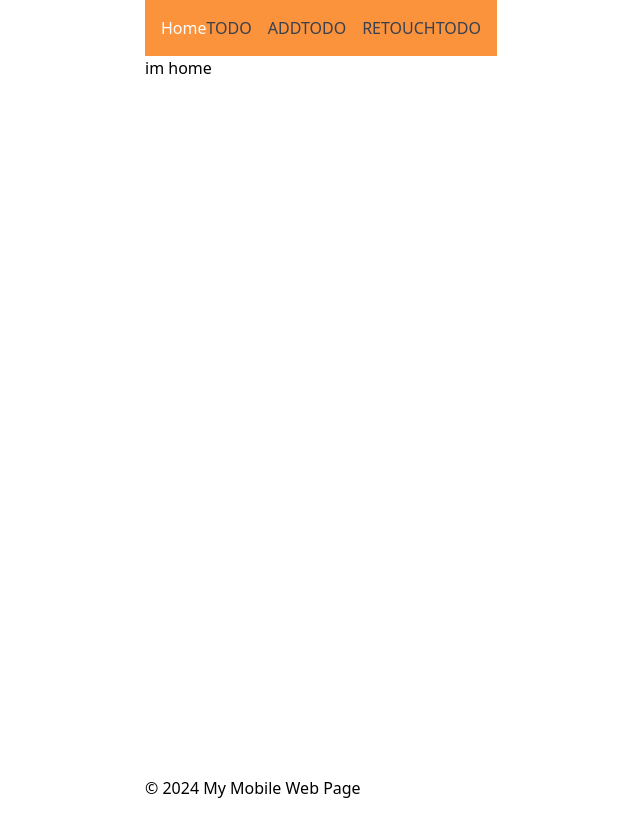
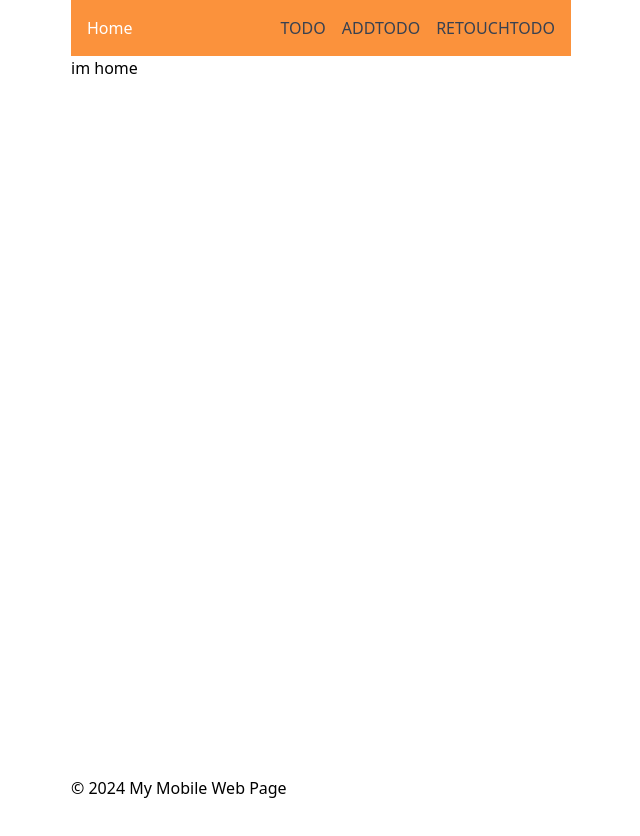
Before and after one commit to yeomdogyeong/Nextjs14, a Next.js app: page / in a window 1280 px wide. Shown: the top 836 px of the page, without its empty margins (319-959 px from the left). After the commit the page ends 800 px from the top, so only its background shows below. Built offline with nearby package versions, Linux system fonts and the light colour scheme.

Commit message:
[style]layout 구조 변경

```diff
--- a/app/layout.tsx
+++ b/app/layout.tsx
@@ -16,9 +16,9 @@ export default function RootLayout({
     <html>
       <body>
         <div className="flex flex-col items-center">
-          <div>
+          <div className="max-w-[500px] min-h-screen w-full h-full">
             <Navigation />
-            <main className="max-w-[500px] min-h-screen">{children}</main>
+            <main className="">{children}</main>
             <footer className="fixed bottom-0">
               <p>© 2024 My Mobile Web Page</p>
             </footer>
--- /dev/null
+++ b/app/movies/[id]/error.tsx
@@ -0,0 +1,4 @@
+"use client";
+export default function Error() {
+  return <h1>somethings happened</h1>;
+}
--- a/app/movies/[id]/page.tsx
+++ b/app/movies/[id]/page.tsx
@@ -23,4 +23,5 @@ export default async function MovieDetail({
 }
 
 //suspense는 감싼 component가 await될 동안 표시할 메세지를 Render할 수 있게 해줌
+//하나의 정보가 Fetch되면 바로 나타남. 다른 데이터를 기다릴 필요 없음.
 //option key 포인터 다중사용 가능
--- a/app/movies/loading.tsx
+++ b/app/movies/loading.tsx
@@ -1,4 +1,8 @@
 import { Spinner } from "../../components/spinner";
 export default function Loading() {
-  return <Spinner />;
+  return (
+    <div>
+      <Spinner />;
+    </div>
+  );
 }
--- a/components/movie-videos.tsx
+++ b/components/movie-videos.tsx
@@ -2,6 +2,7 @@ import { API_URL } from "@/app/movies/page";
 
 async function getVideo(id: string) {
   await new Promise((resolve) => setTimeout(resolve, 5000));
+  throw new Error();
   const res = await fetch(`${API_URL}/${id}/videos`);
   return res.json();
 }
```
